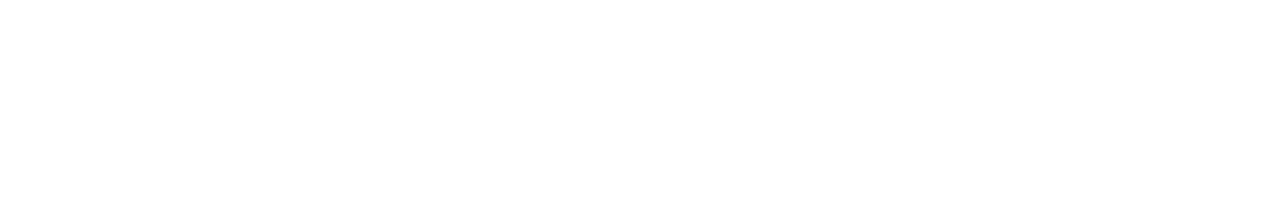
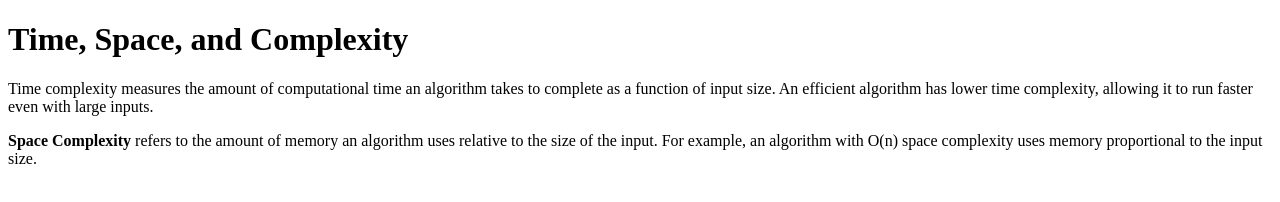
Before and after one commit to acciojob/time-and-space-complexity-Mitanshu-Patil, a website: page main.html in a window 1280 px wide. Drawn offline with Linux system fonts and the light colour scheme.

Commit message:
created a submission

```diff
--- a/main.html
+++ b/main.html
@@ -1,16 +1,18 @@
 <!DOCTYPE html>
+<html lang="en">
+<head>
+    <meta charset="UTF-8">
+    <meta name="viewport" content="width=device-width, initial-scale=1.0">
+    <title>Time and Space Complexity</title>
+</head>
+<body>
+    <!-- Heading -->
+    <h1>Time, Space, and Complexity</h1>
 
-<html>
+    <!-- First Paragraph: Time Complexity -->
+    <p>Time complexity measures the amount of computational time an algorithm takes to complete as a function of input size. An efficient algorithm has lower time complexity, allowing it to run faster even with large inputs.</p>
 
-<head>
-	<link rel="stylesheet" href="styles.css">
-</head>
-
-<body>
-	<!-- the entire body must be written by student -->
-    <script type="text/javascript" src="./script.js">
-</script>
-
+    <!-- Second Paragraph: Space Complexity -->
+    <p><b>Space Complexity</b> refers to the amount of memory an algorithm uses relative to the size of the input. For example, an algorithm with O(n) space complexity uses memory proportional to the input size.</p>
 </body>
-
 </html>
```
